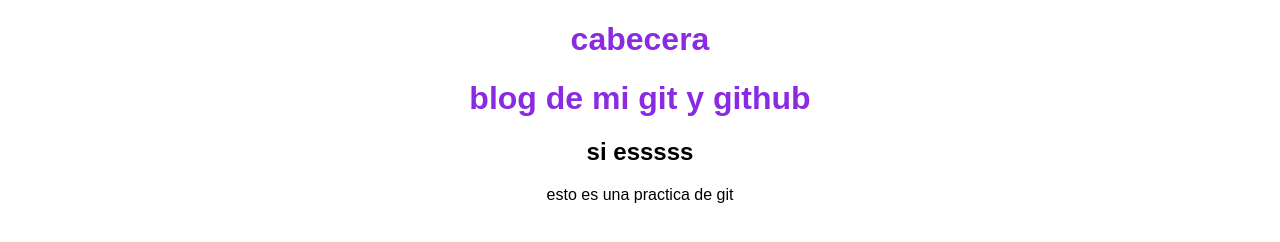
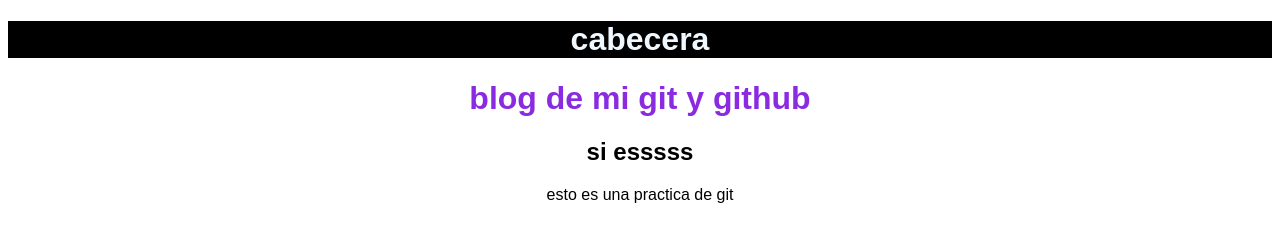
Before and after one commit to daniejl04/camidan, a plain HTML site: page blog.html in a window 1280 px wide. Drawn offline with Linux system fonts and the light colour scheme.

Commit message:
fin de laq cabecera

```diff
--- a/blog.html
+++ b/blog.html
@@ -11,9 +11,9 @@
     <div id="cabecera">
         <h1>cabecera</h1>
     </div>
-    <h1>blog de mi git y github</h1>
+
         <div class="directorio">
-
+            <h1>blog de mi git y github</h1>
             <h2>si esssss</h2>
             <p>esto es una practica de git</p>
         </div>
--- a/css/estilos.css
+++ b/css/estilos.css
@@ -4,12 +4,17 @@
     font-family: "Arial";
 }
 
+#cabecera{
+    color: aliceblue;
+    background-color: black;
+}
 
-h1{
-    color: blueviolet;
-}
 
 .directorio{
     border: 3px, black;
 
 }
+
+.directorio h1{
+    color: blueviolet;
+}
```
